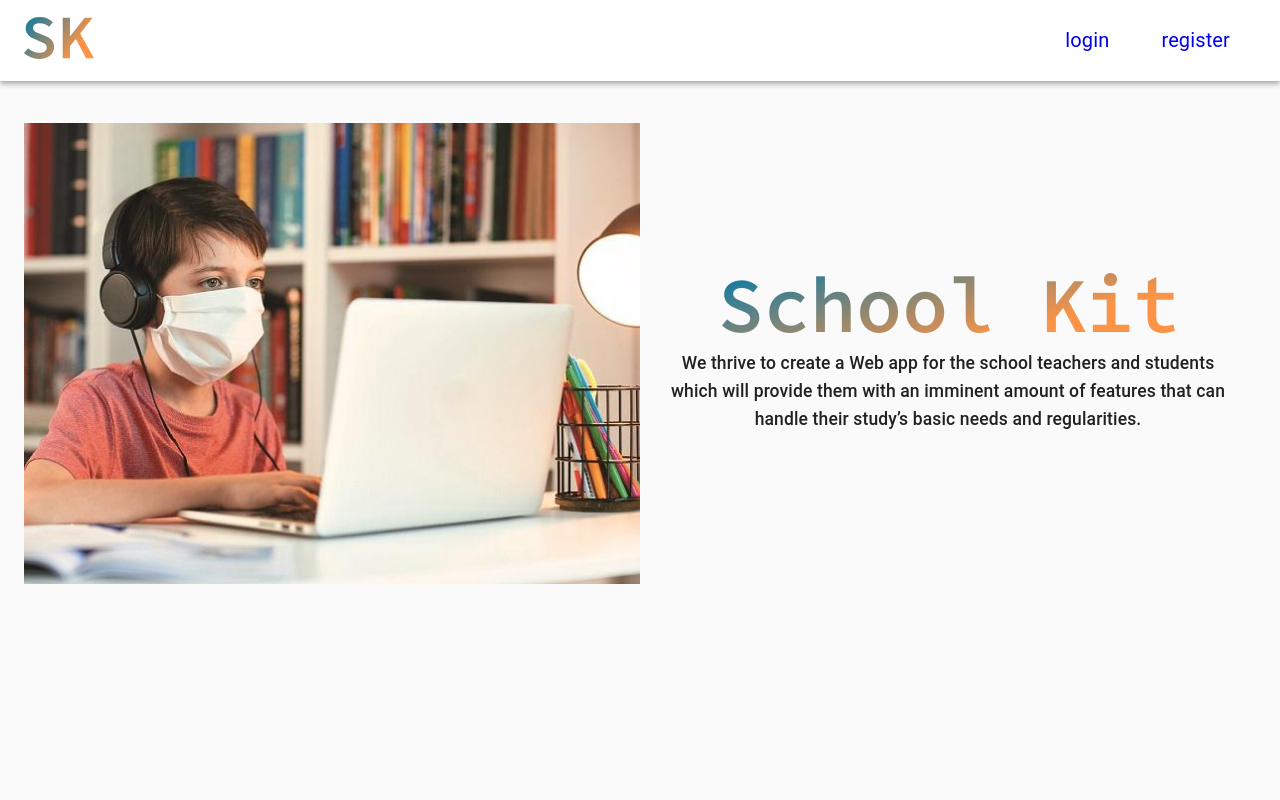
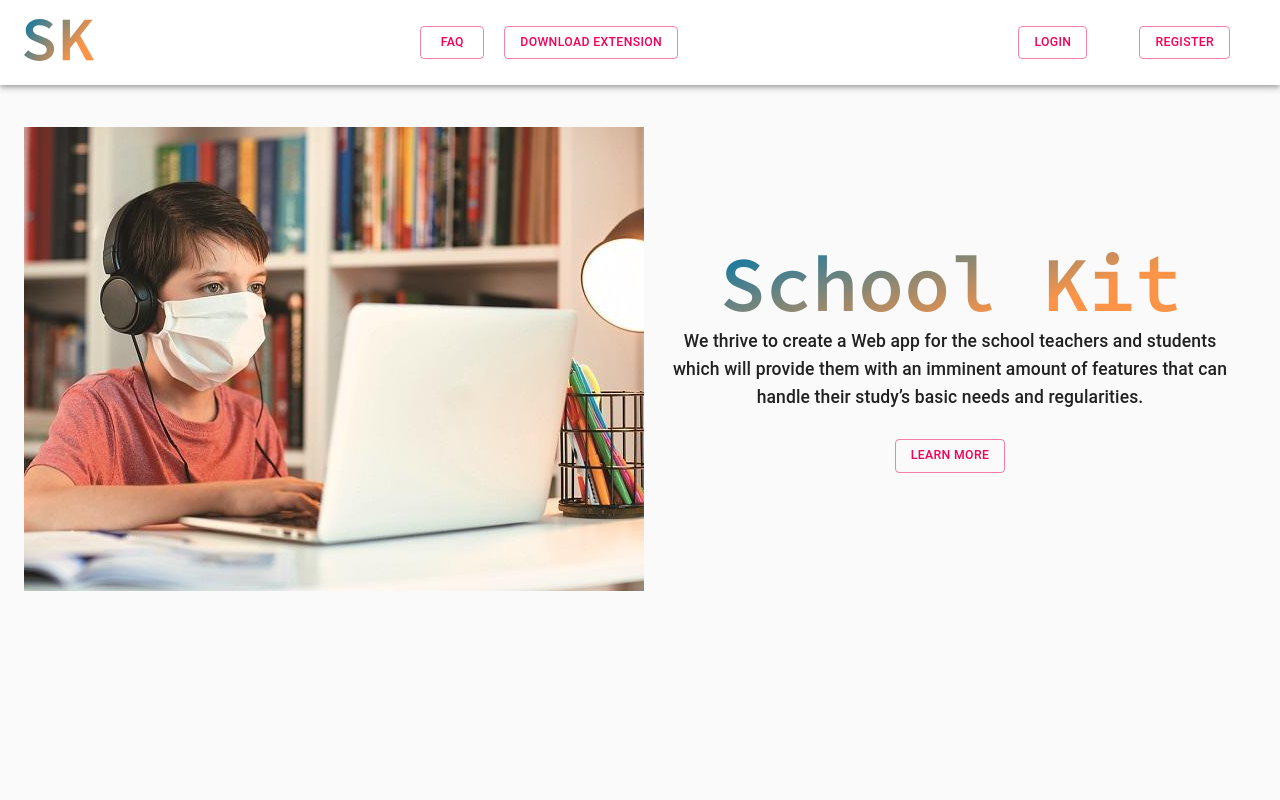
Before and after one commit to Tariq5777/school-kit, a React (Create React App) app: page / in a window 1280 px wide. Shown: the top 800 px of the page. Built offline with nearby package versions, Linux system fonts and the light colour scheme; the HTML template or start-up script is replaced by a standard one.

Commit message:
setUser is not a function

```diff
--- a/src/App.js
+++ b/src/App.js
@@ -16,7 +16,7 @@ import PrivateRoute from "./helper/auth/PrivateRoute";
 
 
 const App = () => {
-    const baseUrl = "http://localhost:8000/api/";
+    const baseUrl = "http://localhost:7000/api/";
 
     const [user, setUser] = useState(false);
     const value = useMemo(() => ({ user, setUser }), [user, setUser]);
--- a/src/components/Home.js
+++ b/src/components/Home.js
@@ -18,7 +18,7 @@ import { UserStatusContext } from "../helper/UserStatusContext";
 const Home = () => {
     const cards = [1];
     const [fullName, setFullName] = useState("name");
-    const [isPending, setIsPending] = useState(true);
+        const [isPending, setIsPending] = useState(true);
     const { user, setUser } = useContext(UserStatusContext);
     const [profile, setProfile] = useState({
         acc_type: 0,
@@ -36,7 +36,7 @@ const Home = () => {
             Authorization: `Bearer ${token}`,
         },
     };
-    const url = "http://localhost:8000/api/profile/";
+    const url = "http://localhost:7000/api/profile/";
 
     useEffect(() => {
         setTimeout(() => {
--- a/src/components/Navbar.js
+++ b/src/components/Navbar.js
@@ -6,11 +6,12 @@ import {
     Toolbar,
     CssBaseline,
     IconButton,
+    Button,
 } from "@material-ui/core";
 import { Link, Redirect } from "react-router-dom";
 import { useEffect, useState, useContext } from "react";
 import { isAuthenticated } from "../helper/auth/authUtils";
-import { UserStatusContext } from '../helper/UserStatusContext'
+import { UserStatusContext } from "../helper/UserStatusContext";
 
 const Navbar = () => {
     const { user, setUser } = useContext(UserStatusContext);
@@ -18,13 +19,11 @@ const Navbar = () => {
     const handleLogout = (e) => {
         localStorage.removeItem("userInfo");
         setUser(false);
-        return <Redirect to="/" />
+        return <Redirect to="/" />;
     };
     return (
-        <>
-            <CssBaseline />
         <AppBar position="static" className="navbar">
-                <Toolbar>
+            <Toolbar className="navbar">
                 <IconButton edge="start" color="inherit" aria-label="menu">
                     <Link to="/">
                         <img
@@ -34,22 +33,42 @@ const Navbar = () => {
                         />
                     </Link>
                 </IconButton>
-                    <List className="title">
+
+                <List>
                     <ListItem>
-
+                        <Link to="/faq" className="link">
+                            <Button variant="outlined" color="secondary">
+                                FAQ
+                            </Button>
+                        </Link>
+                        <Link to="/download" className="link">
+                            <Button variant="outlined" color="secondary">
+                                Download Extension
+                            </Button>
+                        </Link>
                     </ListItem>
                 </List>
                 {!user && (
-                        <div>
+                    <div className="nav-links">
                         <List className="nav-items">
                             <ListItem>
                                 <Link to="/login" className="link">
+                                    <Button
+                                        color="secondary"
+                                        variant="outlined"
+                                    >
                                         login
+                                    </Button>
                                 </Link>
                             </ListItem>
                             <ListItem>
                                 <Link to="/register" className="link">
+                                    <Button
+                                        color="secondary"
+                                        variant="outlined"
+                                    >
                                         register
+                                    </Button>
                                 </Link>
                             </ListItem>
                         </List>
@@ -64,15 +83,22 @@ const Navbar = () => {
                                     onClick={handleLogout}
                                     className="link"
                                 >
+                                    <Button
+                                        variant="outlined"
+                                        color="secondary"
+                                    >
                                         logout
+                                    </Button>
                                 </Link>
                             </ListItem>
                             <ListItem>
-                                    <Link
-                                        to="/dashboard"
-                                        className="link"
+                                <Link to="/dashboard" className="link">
+                                    <Button
+                                        variant="outlined"
+                                        color="secondary"
                                     >
                                         Dashboard
+                                    </Button>
                                 </Link>
                             </ListItem>
                         </List>
@@ -80,7 +106,6 @@ const Navbar = () => {
                 )}
             </Toolbar>
         </AppBar>
-        </>
     );
 };
 
--- a/src/index.css
+++ b/src/index.css
@@ -8,30 +8,31 @@
     font-family: source-code-pro, Menlo, Monaco, Consolas, "Courier New",
         monospace;
 }
-body {
-  background: #66666650;
+
+.link {
+    text-decoration: none;
+    cursor: pointer;
+    font-size: 20px;
+    padding: 10px;
+}
+.link:hover {
+    font-weight: bold;
+    text-decoration: underline;
 }
 
-.link{
-  text-decoration: none;
-  cursor:pointer;
-  font-size: 20px;
-  padding:10px;
+.navbar {
+    display: flex;
+    width:100%;
+    flex-flow: row wrap;
+    align-items: center;
+    background-color: white;
+    justify-content: space-between;
 }
-.link:hover{
-  text-decoration: underline;
-}
-.title {
-  flex-grow: 1
-}
-.navbar{
-  background-color: white !important;
-  justify-content: space-between;
 
-}
-.nav-items{
+.nav-items {
     display: flex;
 }
+
 .login {
     position: relative;
     display: flex;
@@ -41,47 +42,61 @@ body {
 .login * {
     margin: 1rem 0;
 }
-.landing-page{
+.landing-page {
     display: flex !important;
     flex-flow: row nowrap;
 }
-.landing-page-image{
-  width:50%;
-}
-.content{
+
+.content {
     flex-direction: column;
     text-align: center;
     margin: auto 20px;
 }
-.why-school-kit{
+.why-school-kit {
     padding: 18rem;
 }
 
-.chrome-extension{
+.chrome-extension {
     display: flex !important;
-  padding:18rem;
+    padding: 18rem;
     flex-flow: row wrap;
 }
-.chrome-text{
+.chrome-text {
     font-weight: bold;
 }
-.chrome-icon{
+.chrome-icon {
     width: 200px;
 }
 
-@media screen and (max-width:990px) {
-    .landing-page{
-        flex-direction: column;
-    }
-    .landing-page-image{
-        display: none;
+/* MEDIA QUERIES */
+
+@media screen and (max-width: 1130px) {
+    .landing-page-image {
+        width: 400px;
     }
 }
-@media screen and (max-width:530px) {
-    .school-kit-image{
-        width: 70%;
+
+@media screen and (max-width: 990px) {
+    .landing-page {
+        flex-direction: column;
+        text-align: center;
     }
-    h1{
+}
+@media screen and (max-width: 530px) {
+    .landing-page-image {
+        width: 250px;
+    }
+    .school-kit-image {
+        margin-top: 20px;
+        width: 80%;
+    }
+    .why-school-kit {
+        padding: 10rem;
+    }
+    .chrome-extension {
+        padding: 10rem;
+    }
+    h1 {
         font-size: 40px !important;
     }
 }
--- a/src/pages/ChangePassword.js
+++ b/src/pages/ChangePassword.js
@@ -23,7 +23,7 @@ const ChangePassword = ({ baseUrl }) => {
 
         e.preventDefault();
         axios
-            .put('http://localhost:8000/api/change_password/', data, config)
+            .put('http://localhost:7000/api/change_password/', data, config)
             .then((res) => {
                 console.log(res.data.message);
             })
--- a/src/pages/LandingPage.js
+++ b/src/pages/LandingPage.js
@@ -31,17 +31,20 @@ const LandingPage = () => {
         <div>
             <CssBaseline />
             <Container className="landing-page">
+                <div>
                 <img
                     src={image}
                     alt="online schooling"
                     className="landing-page-image"
                 />
+
+                </div>
                 <div className="content">
                     <img
                         src={SchoolKitLogo}
                         alt="school kit logo_old"
                         style={{ marginBottom: "10px" }}
-                        class="school-kit-image"
+                        className="school-kit-image"
                     />
                     <Typography variant="h6">
                         We thrive to create a Web app for the school teachers
@@ -49,6 +52,7 @@ const LandingPage = () => {
                         amount of features that can handle their study’s basic
                         needs and regularities.
                     </Typography>
+                    <Button color = "secondary" variant="outlined" style={{marginTop:"2rem"}}>Learn More</Button>
                 </div>
             </Container>
             <Container className="why-school-kit" gutterBottom maxWidth="md">
--- a/src/pages/Login.js
+++ b/src/pages/Login.js
@@ -29,7 +29,7 @@ const Login = ({ history }) => {
         e.preventDefault();
         setValues({ ...values, loading: true })
         axios
-            .post("http://localhost:8000/api/login/", {
+            .post("http://localhost:7000/api/login/", {
                 email: username,
                 password: password,
             })
--- a/src/pages/Register.js
+++ b/src/pages/Register.js
@@ -47,7 +47,7 @@ const Register = () => {
         }
         console.log(data);
         axios
-            .post("http://127.0.0.1:8000/api/register/", data)
+            .post("http://127.0.0.1:7000/api/register/", data)
             .then((res) => {
                 setRegisterStatus(true);
                 console.log(res);
@@ -63,7 +63,7 @@ const Register = () => {
     }
 
     return (
-        <Container maxWidth="sm">
+        <Container maxWidth="sm" style={{marginBottom:"2rem"}}>
             {error && <p>{errorMessage}</p>}
             <h1>Register User</h1>
             <form onSubmit={handleSubmit}>
```
Also changed, not shown: src/components/Dashboard.js (+51 -5 lines), src/components/Footer.js (+11 -11 lines), src/navbar.txt (deleted). Lines whose indentation alone changed are shown as unchanged.
